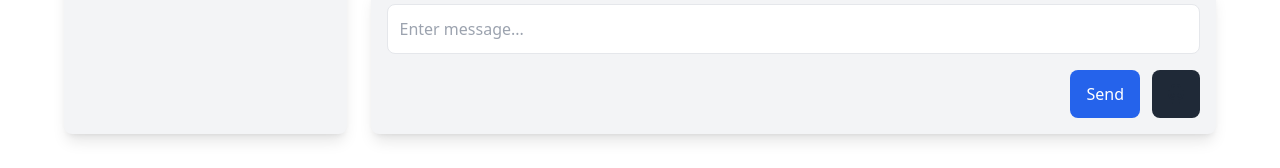
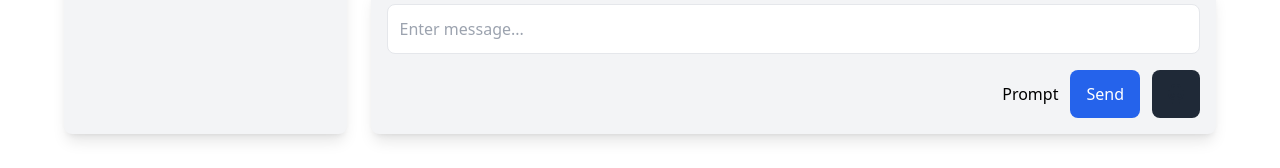
Before and after one commit to hdcola/lexiai, a Vue app: page /gemini in a window 1280 px wide. Shown: the part 512-680 px from the top of the page. Built offline with nearby package versions, Linux system fonts and the light colour scheme; no server answers; the HTML template or start-up script is replaced by a standard one.

Commit message:
Add example prompt
Proof of concept

```diff
--- a/src/components/GeminiClient.vue
+++ b/src/components/GeminiClient.vue
@@ -98,6 +98,14 @@ async function toggleRecording() {
     }
 }
 
+function updatePrompt(newPrompt: string) {
+    client.send([
+        {
+            "text": newPrompt
+        }
+    ])
+}
+
 client.on("open", () => {
     console.log("Opened WebSocket")
 })
@@ -140,6 +148,7 @@ defineExpose({
     client,
     isConnected,
     isRecording,
+    updatePrompt,
 })
 
 </script>
--- a/src/views/GeminiView.vue
+++ b/src/views/GeminiView.vue
@@ -1,7 +1,7 @@
 <script setup lang="ts">
 
 import GeminiClient from '@/components/GeminiClient.vue';
-import { ref } from "vue";
+import { ref, useTemplateRef } from "vue";
 const topics = ref([
   {
     name: "Small Talk",
@@ -17,7 +17,18 @@ const topics = ref([
   },
 ]);
 
+const geminiref = useTemplateRef("gemini");
 
+const language = ref<string>("French")
+const style = ref<string>("Professional")
+const topic = ref<string>("Introductions")
+
+function changeTopic() {
+    const gemini = geminiref.value
+    if (gemini) {
+        gemini.updatePrompt(`Help me practice ${topic.value} in ${language.value} in a ${style.value} style. Focus on practicing vocabulary, grammar and pronounciation. Do not change the topic, the style or language.`)
+    }
+}
 </script>
 
 <template>
@@ -54,13 +65,16 @@ const topics = ref([
                 placeholder="Enter message..."
             />
             <div class="flex gap-3 justify-end">
+                <button @click="changeTopic">
+                    Prompt
+                </button>
                 <button
                     id="send-button"
                     class="bg-blue-600 text-white px-4 py-2 rounded-lg hover:bg-blue-500 transition"
                 >
                     Send
                 </button>
-                <GeminiClient />
+                <GeminiClient ref="gemini" />
                 <!--<button
                     id="mic-button"
                     class="bg-gray-800 text-white px-4 py-2 rounded-lg hover:bg-gray-700 transition"
```
